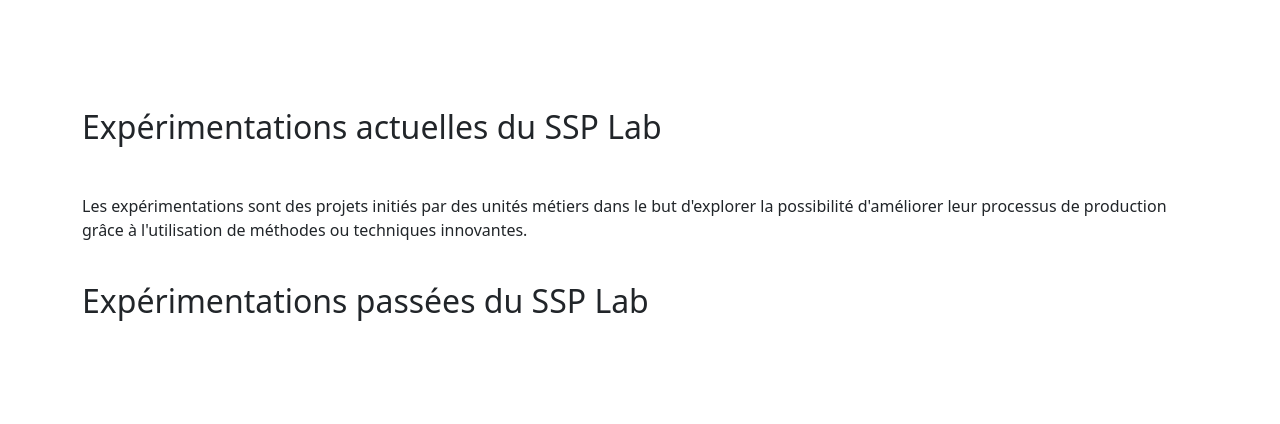
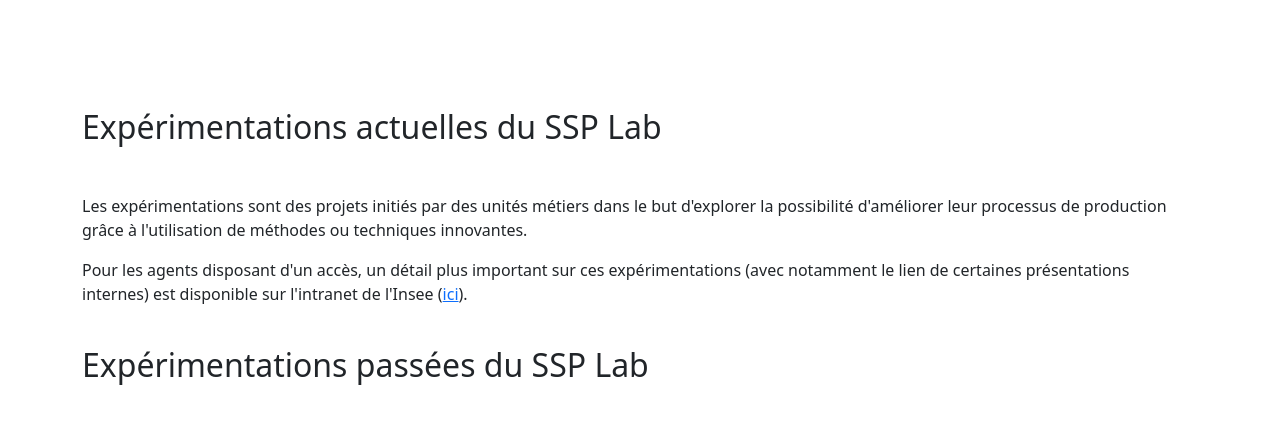
Before and after one commit to AurelienFortin/django_ssplab, a Django app: page /expe/ in a window 1280 px wide. Shown: the part 56-480 px from the top of the page. Run offline with Django 3.2, Linux system fonts and the light colour scheme; data that the repository does not hold is empty; some libraries are stand-ins or nearby versions.

Commit message:
petite modif

```diff
--- a/expe/templates/expe/expe.html
+++ b/expe/templates/expe/expe.html
@@ -8,6 +8,8 @@
     <h2 class="h1-responsive font-weight-bold my-5">Expérimentations actuelles du SSP Lab</h2>
 
 <p>Les expérimentations sont des projets initiés par des unités métiers dans le but d'explorer la possibilité d'améliorer leur processus de production grâce à l'utilisation de méthodes ou techniques innovantes.</p>
+
+<p> Pour les agents disposant d'un accès, un détail plus important sur ces expérimentations (avec notamment le lien de certaines présentations internes) est disponible sur l'intranet de l'Insee (<a href = "https://intranet.insee.fr/jcms/c_2034660/experimentations">ici</a>).</p>
 
 
     <div class="row row-cols-1 row-cols-3 g-4">
```
